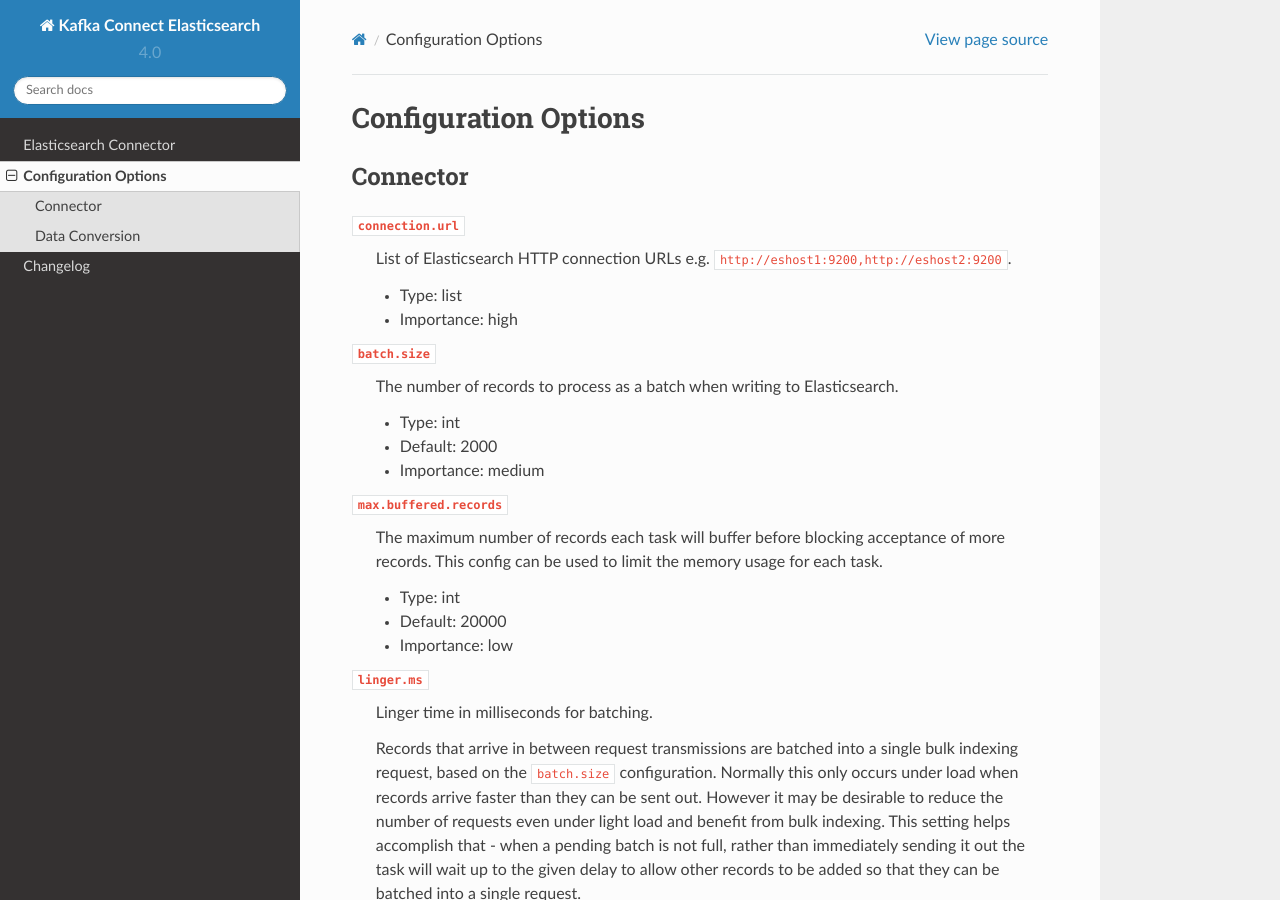
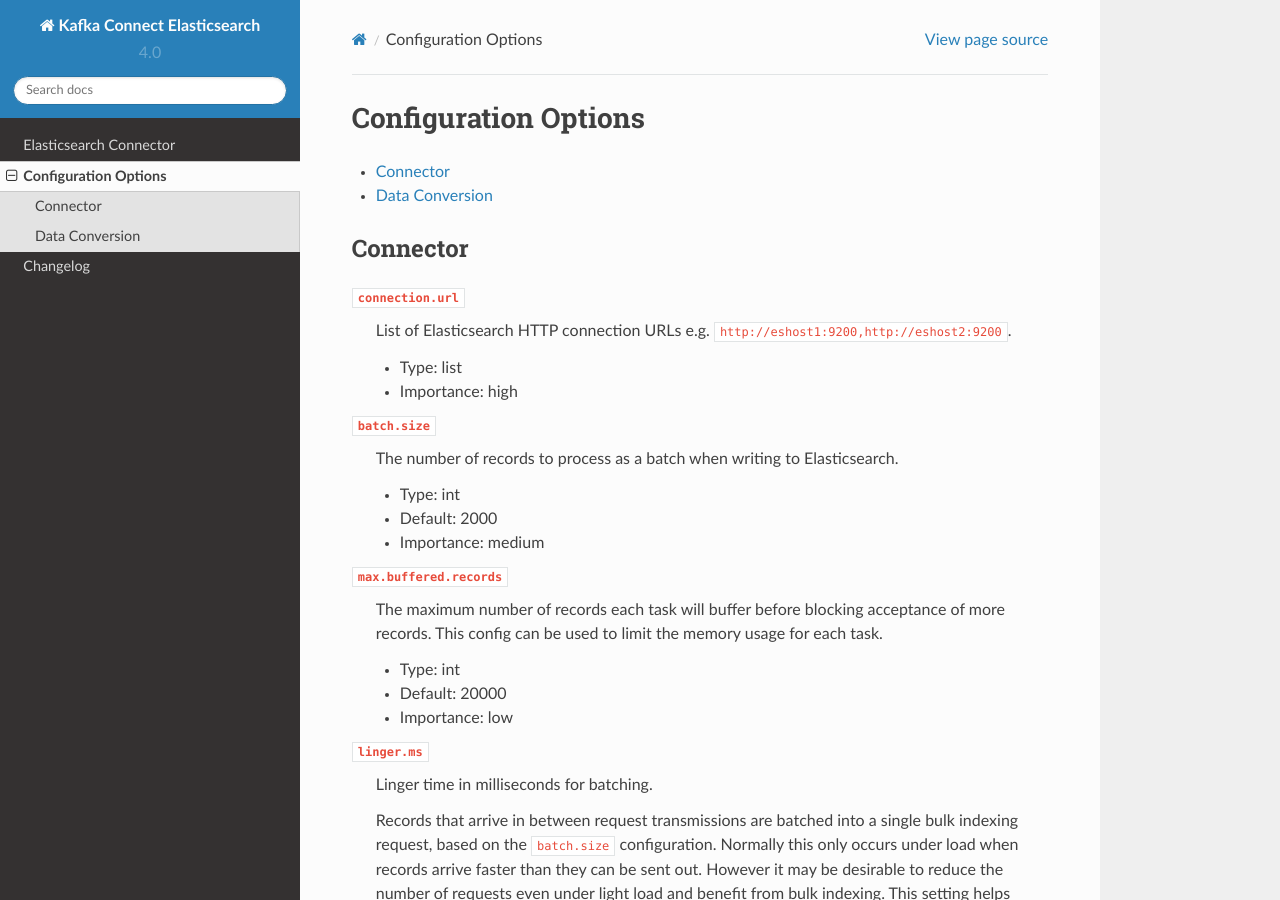
Before and after one commit to confluentinc/kafka-connect-elasticsearch, a Sphinx documentation site: the page built from docs/configuration_options.rst, in a window 1280 px wide and 900 px high. Built offline with Sphinx 7.4.7 and the Read the Docs theme 2.0.0, drawn with Linux system fonts in a browser that asks for light colours; some of the changed lines change nothing that is shown.

Commit message:
DOCS-443 - Fix broken header tag

```diff
--- a/docs/configuration_options.rst
+++ b/docs/configuration_options.rst
@@ -1,5 +1,8 @@
 Configuration Options
----------------------
+=====================
+
+.. contents::
+    :local:
 
 Connector
 ^^^^^^^^^
```
